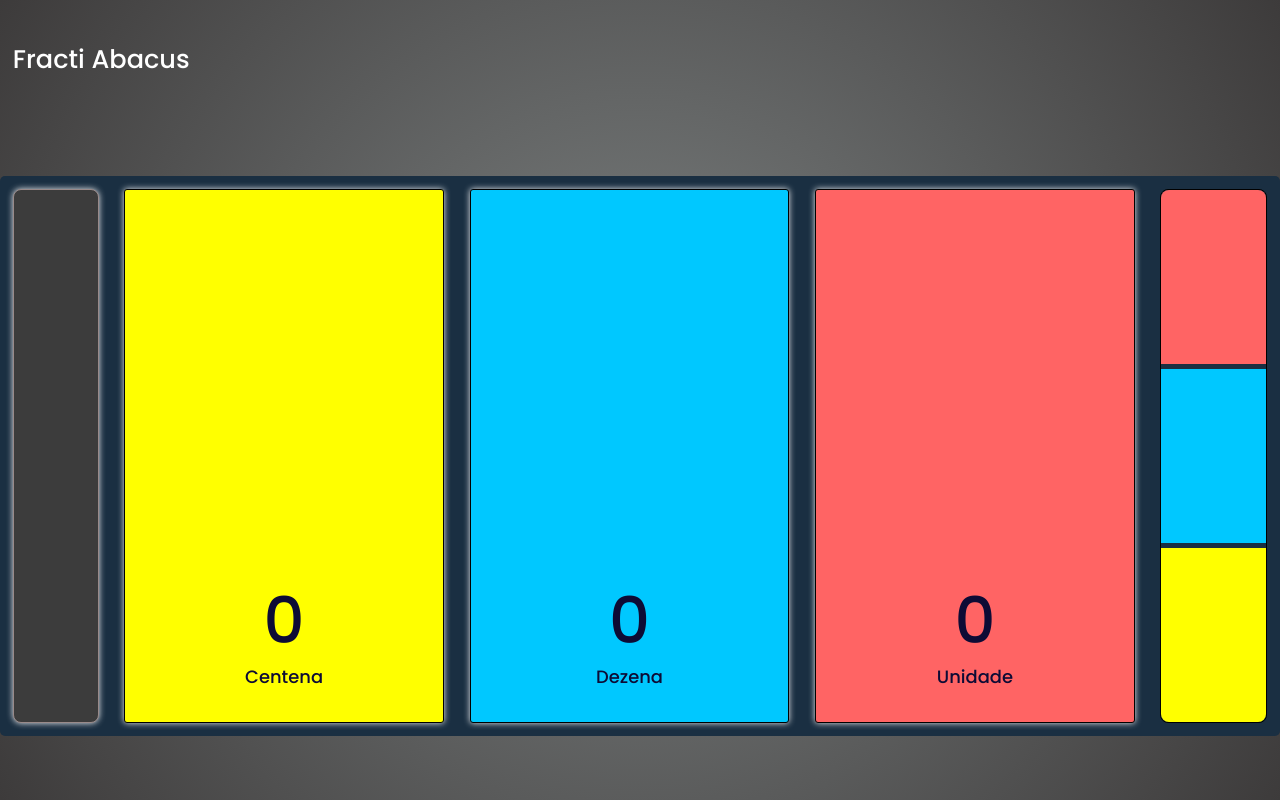
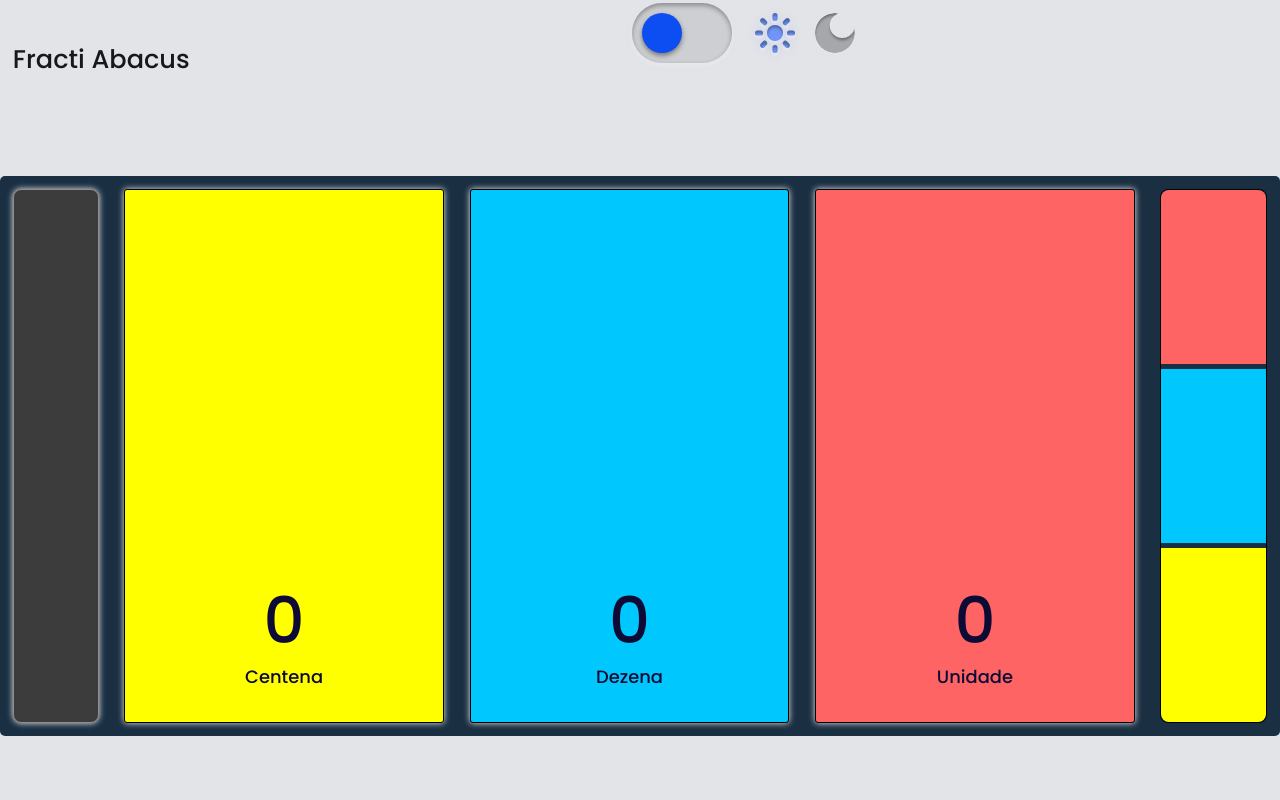
Before and after one commit to juniorsn1409/fractiabaci, a Next.js app: page / in a window 1280 px wide. Built offline with nearby package versions, Linux system fonts and the light colour scheme.

Commit message:
[PF-60]- adicionado [Dark]

```diff
--- a/src/components/Background.tsx
+++ b/src/components/Background.tsx
@@ -8,11 +8,11 @@
 
 'use client'
 
-import { ReactNode } from 'react'
+import React, { ReactNode } from 'react'
 
 import { useScreenStore } from '@/stores/useScreenStore'
 
-import '../styles/styles.css'
+import '../styles/dark.css'
 
 type BackgroundProps = {
   children?: ReactNode
@@ -22,6 +22,7 @@ export const Background: React.FC<BackgroundProps> = ({ children }) => {
   const {
     screen: { size },
   } = useScreenStore()
+
   return (
     <div
       ref={size as React.RefObject<HTMLDivElement>}
--- a/src/components/Header.tsx
+++ b/src/components/Header.tsx
@@ -6,20 +6,65 @@
 //  Copyright © 2023 Fracti Abacus, FA. All rights reserved.
 //
 
-import { ReactNode } from 'react'
+'use client'
 
+import { ReactNode, useState } from 'react'
 import { Logo } from '@/components/Logo'
 import '../styles/styles.css'
+import '../styles/dark.css'
 
 interface HeaderProps {
   children?: ReactNode
 }
 
 export const Header: React.FC<HeaderProps> = ({ children }) => {
+  const [isDarkMode, setDarkMode] = useState(false)
+
+  const toggleDarkMode = () => {
+    setDarkMode(!isDarkMode)
+    // Outras ações relacionadas ao modo escuro, como alterar classes CSS, podem ser feitas aqui
+  }
+
+  const containerClasses = isDarkMode ? 'container-dark' : 'container-light'
+
   return (
-    <header className="header-container">
+    <header className={`header-container ${containerClasses}`}>
       <Logo />
       {children}
+      <label className="switch">
+        <input
+          className="switch__input"
+          type="checkbox"
+          role="switch"
+          checked={isDarkMode}
+          onChange={toggleDarkMode}
+        />
+        <span className="switch__icon switch__icon--light">
+          <span className="switch__icon-part switch__icon-part--1"></span>
+          <span className="switch__icon-part switch__icon-part--2"></span>
+          <span className="switch__icon-part switch__icon-part--3"></span>
+          <span className="switch__icon-part switch__icon-part--4"></span>
+          <span className="switch__icon-part switch__icon-part--5"></span>
+          <span className="switch__icon-part switch__icon-part--6"></span>
+          <span className="switch__icon-part switch__icon-part--7"></span>
+          <span className="switch__icon-part switch__icon-part--8"></span>
+          <span className="switch__icon-part switch__icon-part--9"></span>
+        </span>
+        <span className="switch__icon switch__icon--dark">
+          <span className="switch__icon-part switch__icon-part--1">
+            <span className="switch__icon-part switch__icon-part--1a"></span>
+            <span className="switch__icon-part switch__icon-part--1b"></span>
+          </span>
+        </span>
+        <span className="switch__label">Dark Mode</span>
+      </label>
+      <svg width="0" height="0">
+        <defs>
+          <clipPath id="moon">
+            <path d="m27.5,25c-6.904,0-12.5-5.596-12.5-12.5,0-5.76,3.897-10.606,9.196-12.055C22.843.155,21.44,0,20,0,8.954,0,0,8.954,0,20s8.954,20,20,20,20-8.954,20-20c0-1.44-.155-2.843-.445-4.196-1.449,5.3-6.296,9.196-12.055,9.196Z" />
+          </clipPath>
+        </defs>
+      </svg>
     </header>
   )
 }
--- /dev/null
+++ b/src/styles/dark.css
@@ -0,0 +1,237 @@
+
+:root {
+	--hue: 223;
+	--bg: hsl(var(--hue),10%,90%);
+	--fg: hsl(var(--hue),10%,10%);
+	--light-sh: hsla(var(--hue),10%,95%,0.5);
+	--dark-sh: hsla(var(--hue),10%,15%,0.4);
+	--primary: hsl(var(--hue),90%,50%);
+	--primary-t: hsla(var(--hue),90%,50%,0);
+	--trans-dur: 0.3s;
+	font-size: 40px;
+}
+body,
+input {
+	font: 1em/1.5 sans-serif;
+}
+body {
+	background-color: var(--bg);
+	color: var(--fg);
+	display: flex;
+	height: 100vh;
+	transition:
+		background-color var(--trans-dur),
+		color var(--trans-dur);
+}
+.switch,
+.switch__input {
+	-webkit-tap-highlight-color: transparent;
+	display: flex;
+	width:absolute;
+	position: relative;
+}
+.switch {
+	display: flex;
+	gap: 0.5em;
+	align-items: center;
+	margin: auto;
+	position: relative;
+}
+.switch__icon,
+.switch__icon-part {
+	display: block;
+}
+.switch__icon {
+	position: relative;
+	width: 1em;
+	height: 1em;
+	transition: filter var(--trans-dur);
+}
+.switch__icon-part {
+	background-color: hsla(var(--hue),10%,10%,0.3);
+	position: absolute;
+	transition:
+		background-color var(--trans-dur),
+		box-shadow var(--trans-dur);
+}
+.switch__icon--light {
+	filter: drop-shadow(0 0 0.125em hsla(var(--hue),90%,70%,0.2));
+}
+.switch__icon--light .switch__icon-part {
+	background-color: hsla(var(--hue),90%,70%,1);
+	border-radius: 0.125em;
+	top: 50%;
+	left: 50%;
+	width: 0.125em;
+	height: 0.2em;
+	transform-origin: 50% 0;
+}
+.switch__icon--light .switch__icon-part--1 {
+	border-radius: 50%;
+	box-shadow:
+		0 0.0625em 0.0625em var(--dark-sh) inset,
+		0 0.0625em 0.0625em var(--light-sh);
+	top: 0.3em;
+	left: 0.3em;
+	width: 0.4em;
+	height: 0.4em;
+}
+.switch__icon--light .switch__icon-part--2 {
+	box-shadow:
+		0 0.0625em 0.0625em var(--dark-sh) inset,
+		0 0.0625em 0.0625em var(--light-sh);
+	transform: translateX(-50%) rotate(0) translateY(0.3em);
+}
+.switch__icon--light .switch__icon-part--3 {
+	box-shadow:
+		0.0625em 0.0625em 0.0625em var(--dark-sh) inset,
+		0.0625em 0.0625em 0.0625em var(--light-sh);
+	transform: translateX(-50%) rotate(45deg) translateY(0.3em);
+}
+.switch__icon--light .switch__icon-part--4 {
+	box-shadow:
+		0.0625em 0 0.0625em var(--dark-sh) inset,
+		0.0625em 0 0.0625em var(--light-sh);
+	transform: translateX(-50%) rotate(90deg) translateY(0.3em);
+}
+.switch__icon--light .switch__icon-part--5 {
+	box-shadow:
+		0.0625em -0.0625em 0.0625em var(--dark-sh) inset,
+		0.0625em -0.0625em 0.0625em var(--light-sh);
+	transform: translateX(-50%) rotate(135deg) translateY(0.3em);
+}
+.switch__icon--light .switch__icon-part--6 {
+	box-shadow:
+		0 -0.0625em 0.0625em var(--dark-sh) inset,
+		0 -0.0625em 0.0625em var(--light-sh);
+	transform: translateX(-50%) rotate(180deg) translateY(0.3em);
+}
+.switch__icon--light .switch__icon-part--7 {
+	box-shadow:
+		-0.0625em -0.0625em 0.0625em var(--dark-sh) inset,
+		-0.0625em -0.0625em 0.0625em var(--light-sh);
+	transform: translateX(-50%) rotate(225deg) translateY(0.3em);
+}
+.switch__icon--light .switch__icon-part--8 {
+	box-shadow:
+		-0.0625em 0 0.0625em var(--dark-sh) inset,
+		-0.0625em 0 0.0625em var(--light-sh);
+	transform: translateX(-50%) rotate(270deg) translateY(0.3em);
+}
+.switch__icon--light .switch__icon-part--9 {
+	box-shadow:
+		-0.0625em 0.0625em 0.0625em var(--dark-sh) inset,
+		-0.0625em 0.0625em 0.0625em var(--light-sh);
+	transform: translateX(-50%) rotate(315deg) translateY(0.3em);
+}
+.switch__icon--dark {
+	filter:
+		drop-shadow(0 0 0.125em hsla(var(--hue),90%,70%,0))
+		drop-shadow(0 0.0625em 0.0625em var(--light-sh));
+}
+.switch__icon--dark .switch__icon-part--1 {
+
+	background-color: transparent;
+	border-radius: 50%;
+	clip-path: url(#moon);
+	overflow: hidden;
+	width: 100%;
+	height: 100%;
+}
+.switch__icon--dark .switch__icon-part--1a {
+	border-radius: 50%;
+	box-shadow: 0 0.0625em 0.0625em var(--dark-sh) inset;
+	width: 100%;
+	height: 100%;
+}
+.switch__icon--dark .switch__icon-part--1b {
+	background-color: transparent;
+	border-radius: 50%;
+	width: 100%;
+	height: 100%;
+}
+.switch__icon--dark .switch__icon-part--1b:before {
+	background-color: var(--bg);
+	border-radius: 50%;
+	box-shadow:
+		0 0.0625em 0.0625em var(--dark-sh),
+		0 0.0625em 0.0625em var(--light-sh) inset;
+	content: "";
+	display: block;
+	position: absolute;
+	right: 0;
+	left: auto;
+	transition: background-color var(--trans-dur);
+	width: 62.5%;
+	height: 62.5%;
+}
+.switch__input {
+	background-color: hsla(var(--hue),10%,10%,0.1);
+	border-radius: 0.75em;
+	box-shadow:
+		0 0.0625em 0.125em var(--dark-sh) inset,
+		0 0.0625em 0.125em var(--light-sh),
+		0 0 0 0.125em var(--primary-t);
+	display: block;
+	outline: transparent;
+	position: relative;
+	width: 2.5em;
+	height: 1.5em;
+	transition: box-shadow var(--trans-dur);
+	-webkit-appearance: none;
+	appearance: none;
+}
+.switch__input:focus-visible {
+	box-shadow:
+		0 0.0625em 0.125em var(--dark-sh) inset,
+		0 0.0625em 0.125em var(--light-sh),
+		0 0 0 0.125em var(--primary);
+}
+.switch__input:before {
+	background-color: var(--primary);
+	border-radius: 50%;
+	box-shadow: 0 0.0625em 0.125em hsla(var(--hue),10%,10%,0.5);
+	content: "";
+	display: block;
+	position: absolute;
+	top: 0.25em;
+	left: 0.25em;
+	width: 1em;
+	height: 1em;
+	transition:
+		background-color var(--trans-dur),
+		box-shadow var(--trans-dur),
+		transform var(--trans-dur) cubic-bezier(0.65,0.05,0.34,1);
+}
+.switch__input:checked:before {
+	transform: translateX(1em);
+}
+.switch__label {
+	overflow: hidden;
+	position: absolute;
+	width: 1px;
+	height: 1px;
+}
+
+/* Dark theme */
+body:has(.switch__input:checked) {
+	--bg: hsl(var(--hue),10%,30%);
+	--fg: hsl(var(--hue),10%,90%);
+	--light-sh: hsla(var(--hue),10%,55%,0.5);
+	--dark-sh: hsla(var(--hue),10%,15%,0.4);
+	--primary: hsl(var(--hue),90%,60%);
+}
+body:has(.switch__input:checked) .switch__icon--light {
+	filter: drop-shadow(0 0 0.125em hsla(var(--hue),90%,75%,0));
+}
+body:has(.switch__input:checked) .switch__icon--light .switch__icon-part {
+	background-color: hsla(var(--hue),10%,10%,0.3);
+}
+body:has(.switch__input:checked) .switch__icon--dark {
+	filter:
+		drop-shadow(0 0 0.125em hsla(var(--hue),90%,75%,0.6))
+		drop-shadow(0 0.0625em 0.0625em var(--light-sh));
+}
+body:has(.switch__input:checked) .switch__icon--dark .switch__icon-part--1a {
+	background-color: hsla(var(--hue),90%,75%,1);
+}
--- a/src/styles/styles.css
+++ b/src/styles/styles.css
@@ -14,13 +14,6 @@
     --azul-atlatico: 	#008080;
   }
 }
-
-body {
-  background: radial-gradient(circle at 50% 50%,#777b7b 10%, #3d3b3b);
-  color: #ffffff;
-  font-family: Arial, Helvetica, sans-serif;
-  font-weight: bold;
-}
 .main-container {
   display: flex;
   color: rgb(13, 11, 53);
@@ -36,13 +29,14 @@ body {
 .logo-container {
   font-size: 2vw;
   padding: 1%;
+  display:flex;
   position: relative;
   margin-bottom: 1vw;
   transition: 0.5s ease-in-out;
   top: 3vw;
 
   }
-.header-container {
+.header-container  {
     display: flex;
     align-items: center;
     width: 100%;
@@ -50,6 +44,8 @@ body {
     justify-content: space-between;
     /*background-color: var(--branco-isabeline);*/
   }
+
+
 .footer-container {
     display: flex;
     justify-content: center;
```
